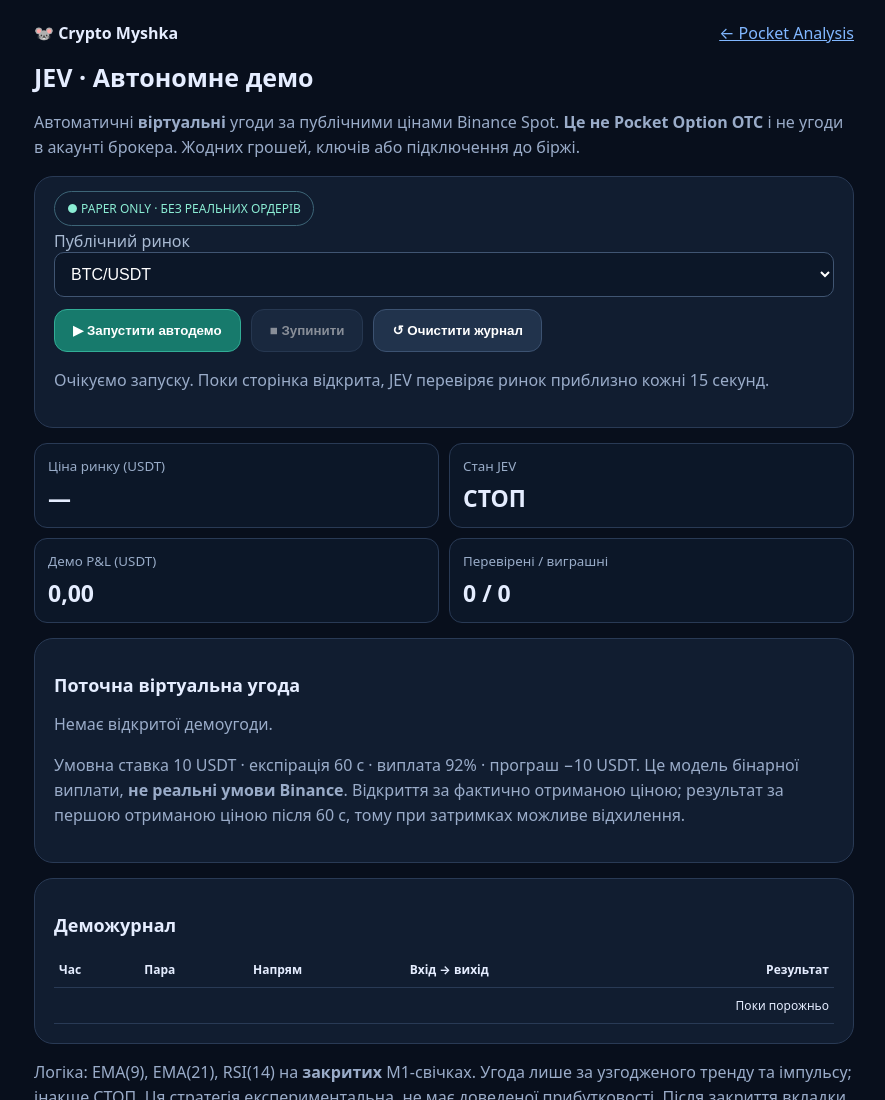
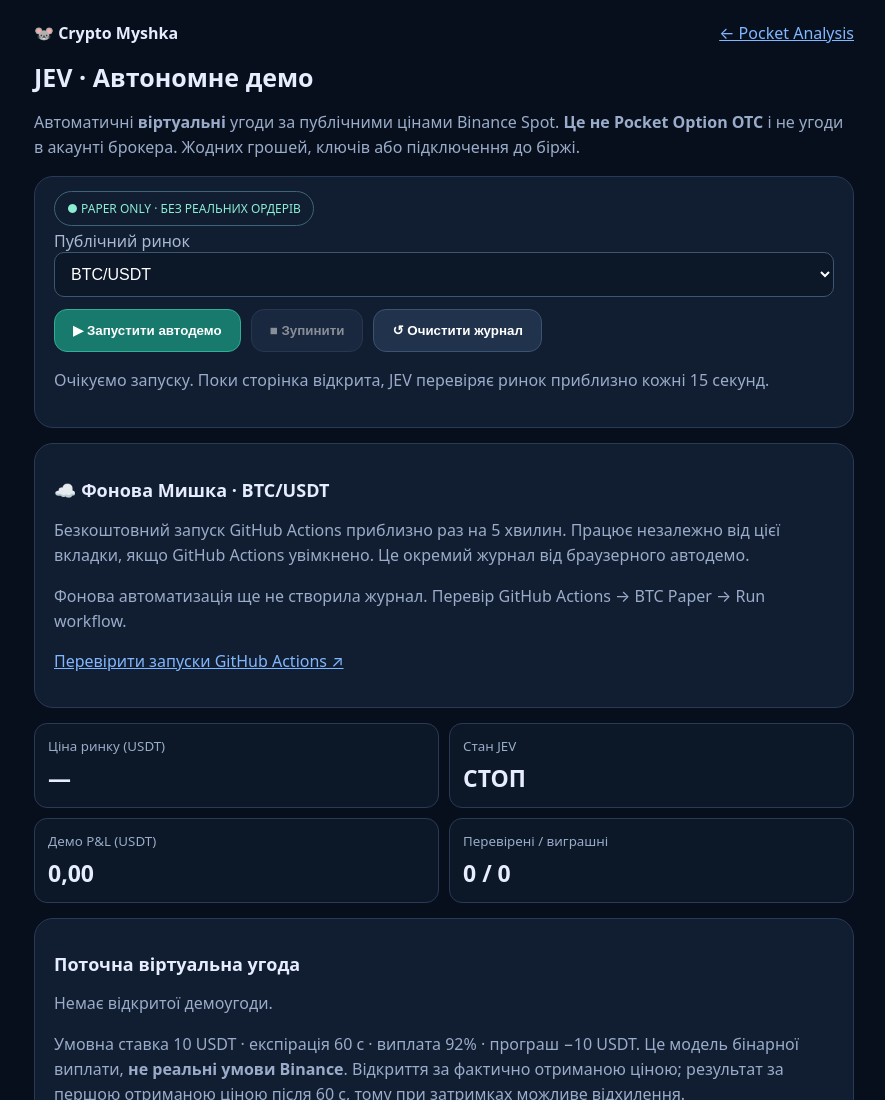
Before and after one commit to omeljanpadovcky-create/T, a plain HTML site: page demo-bot.html in a window 1280 px wide. Shown: the top 1100 px of the page, without its empty margins (196-1081 px from the left). Drawn offline with Linux system fonts and the light colour scheme; no server answers.

Commit message:
Display server-scheduled BTC paper journal status

```diff
--- a/demo-bot.html
+++ b/demo-bot.html
@@ -3,6 +3,23 @@
 </style></head><body><main><header><b>🐭 Crypto Myshka</b><a href="./myshka-app.html#analysis">← Pocket Analysis</a></header>
 <h1>JEV · Автономне демо</h1><p class="muted">Автоматичні <b>віртуальні</b> угоди за публічними цінами Binance Spot. <b>Це не Pocket Option OTC</b> і не угоди в акаунті брокера. Жодних грошей, ключів або підключення до біржі.</p>
 <div class="card"><span class="pill">● PAPER ONLY · БЕЗ РЕАЛЬНИХ ОРДЕРІВ</span><label>Публічний ринок<select id="pair"><option value="BTCUSDT">BTC/USDT</option><option value="ETHUSDT">ETH/USDT</option><option value="SOLUSDT">SOL/USDT</option></select></label><div class="controls"><button class="primary" id="start">▶ Запустити автодемо</button><button id="stop" disabled>■ Зупинити</button><button id="reset">↺ Очистити журнал</button></div><p id="status" class="muted" role="status">Очікуємо запуску. Поки сторінка відкрита, JEV перевіряє ринок приблизно кожні 15 секунд.</p></div>
+<div class="card"><h2>☁️ Фонова Мишка · BTC/USDT</h2><p class="muted">Безкоштовний запуск GitHub Actions приблизно раз на 5 хвилин. Працює незалежно від цієї вкладки, якщо GitHub Actions увімкнено. Це окремий журнал від браузерного автодемо.</p><div id="background-status" class="muted" role="status">Перевіряємо фоновий журнал…</div><p><a href="https://github.com/omeljanpadovcky-create/T/actions/workflows/btc-paper.yml" target="_blank" rel="noopener noreferrer">Перевірити запуски GitHub Actions ↗</a></p></div>
+<script>
+(async function refreshBackground(){
+ const el=document.getElementById('background-status');
+ try{
+ const res=await fetch('./data/btc-paper.json?ts='+Date.now(),{cache:'no-store'});
+ if(!res.ok)throw Error('Ще немає першого результату');
+ const d=await res.json(),trades=Array.isArray(d.trades)?d.trades:[];
+ const pnl=trades.reduce((sum,t)=>sum+(Number(t.pnl)||0),0);
+ el.textContent='Остання перевірка: '+(d.checked_at||'—')+' · Статус: '+(d.status||'—')+
+ ' · Демоугод: '+trades.length+' · Умовний P&L: '+pnl.toFixed(2)+' USDT'+
+ (d.error?' · Помилка: '+d.error:'')+
+ (d.pending?' · Є незавершена віртуальна угода':'');
+ }catch(e){el.textContent='Фонова автоматизація ще не створила журнал. Перевір GitHub Actions → BTC Paper → Run workflow.';}
+ setTimeout(refreshBackground,60000);
+})();
+</script>
 <div class="stats"><div class="stat"><small>Ціна ринку (USDT)</small><strong id="price">—</strong></div><div class="stat"><small>Стан JEV</small><strong id="signal">СТОП</strong></div><div class="stat"><small>Демо P&L (USDT)</small><strong id="pnl">0.00</strong></div><div class="stat"><small>Перевірені / виграшні</small><strong id="score">0 / 0</strong></div></div>
 <div class="card"><h2>Поточна віртуальна угода</h2><div id="pending" class="muted">Немає відкритої демоугоди.</div><p class="muted">Умовна ставка 10 USDT · експірація 60 с · виплата 92% · програш −10 USDT. Це модель бінарної виплати, <b>не реальні умови Binance</b>. Відкриття за фактично отриманою ціною; результат за першою отриманою ціною після 60 с, тому при затримках можливе відхилення.</p></div>
 <div class="card"><h2>Деможурнал</h2><div class="scroll"><table><thead><tr><th>Час</th><th>Пара</th><th>Напрям</th><th>Вхід → вихід</th><th>Результат</th></tr></thead><tbody id="rows"><tr><td colspan="5">Поки порожньо</td></tr></tbody></table></div></div>
```
